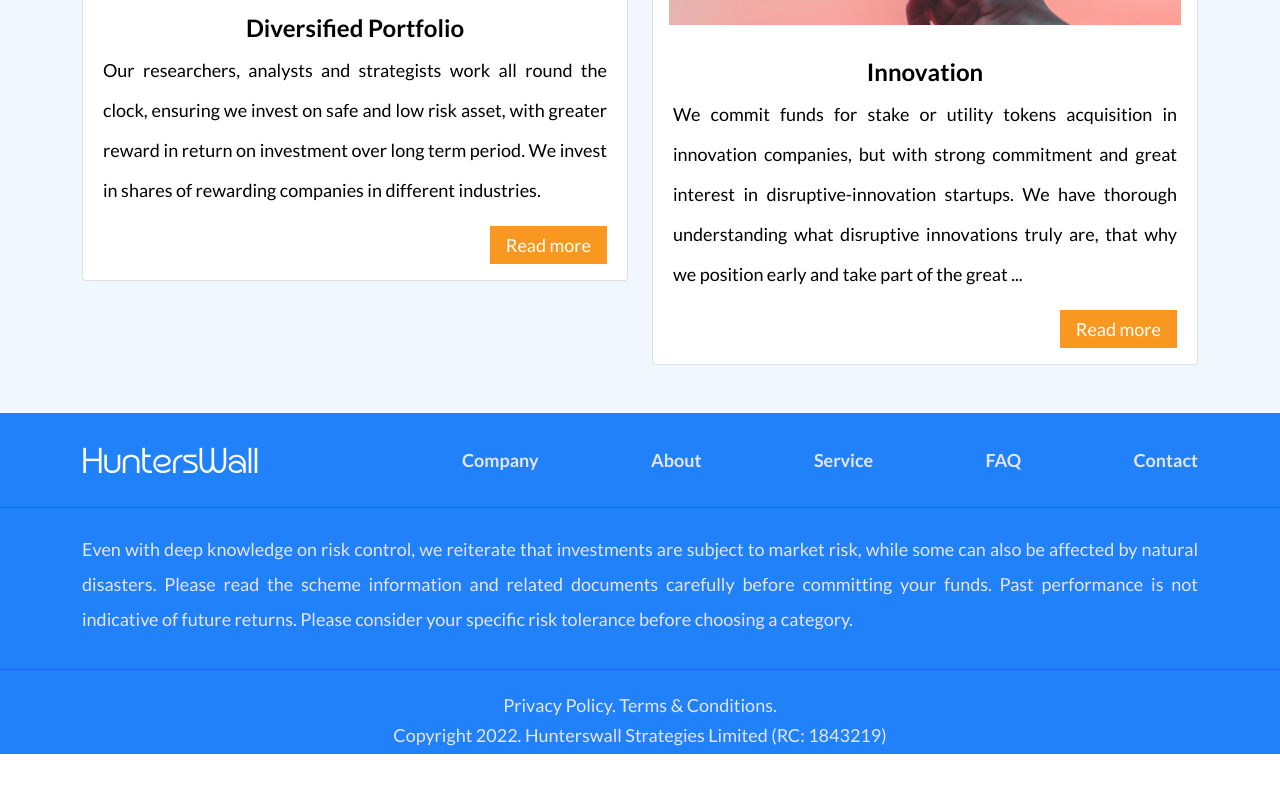
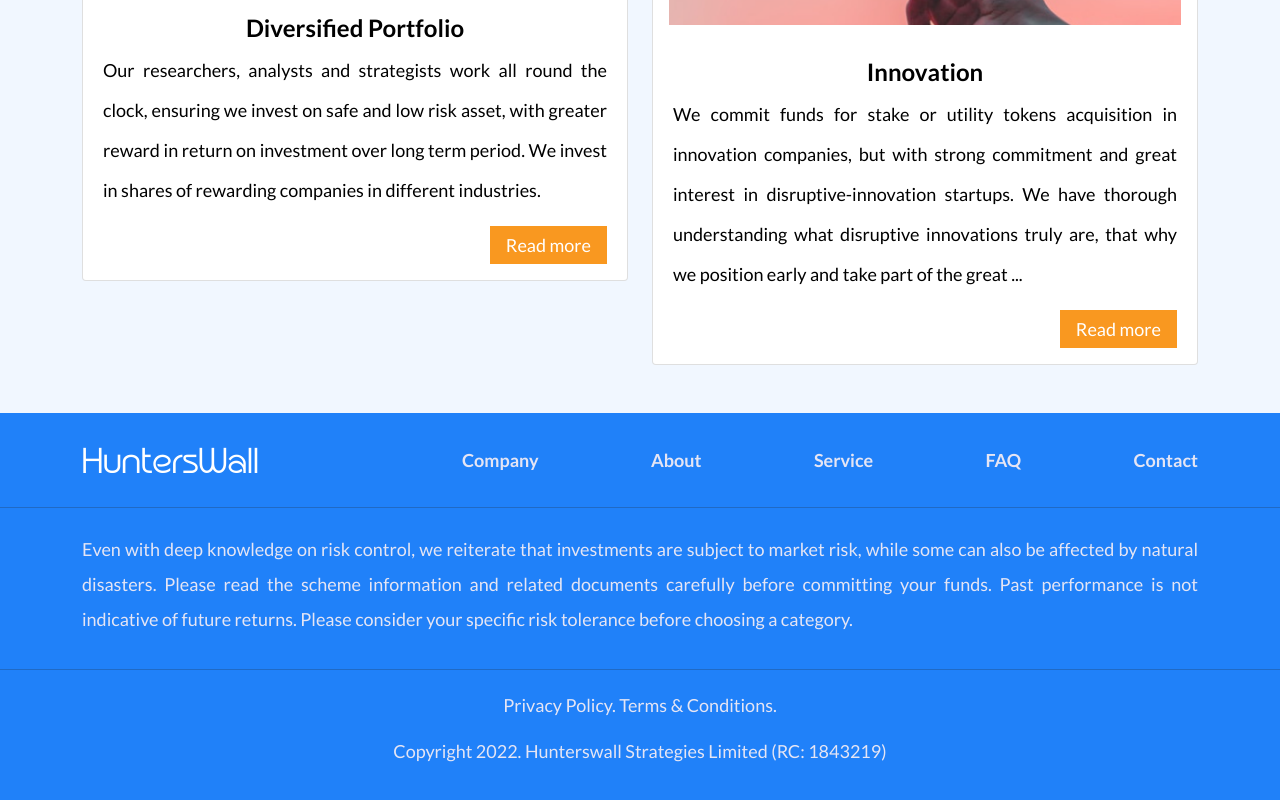
Before and after one commit to Dreezy305/HuntersWall, a Next.js app: page / in a window 1280 px wide. Shown: the part 2535-3335 px from the top of the page. Before the commit the page ends 3289 px from the top, so only its background shows below. Built offline with nearby package versions, Linux system fonts and the light colour scheme.

Commit message:
footer section

```diff
--- a/layouts/footer.js
+++ b/layouts/footer.js
@@ -33,9 +33,11 @@ function Footer() {
       </div>
       <hr />
       <div className="container pt-2">
-        <div className="row text-center footer_h1">
-          <h6> Privacy Policy. Terms & Conditions.</h6>
-          <h6>Copyright 2022. Hunterswall Strategies Limited (RC: 1843219)</h6>
+        <div className="row text-center footer_h1 align-items-stretch">
+          <h6 className="pb-3"> Privacy Policy. Terms & Conditions.</h6>
+          <h6 className="pb-5">
+            Copyright 2022. Hunterswall Strategies Limited (RC: 1843219)
+          </h6>
         </div>
       </div>
     </footer>
```
